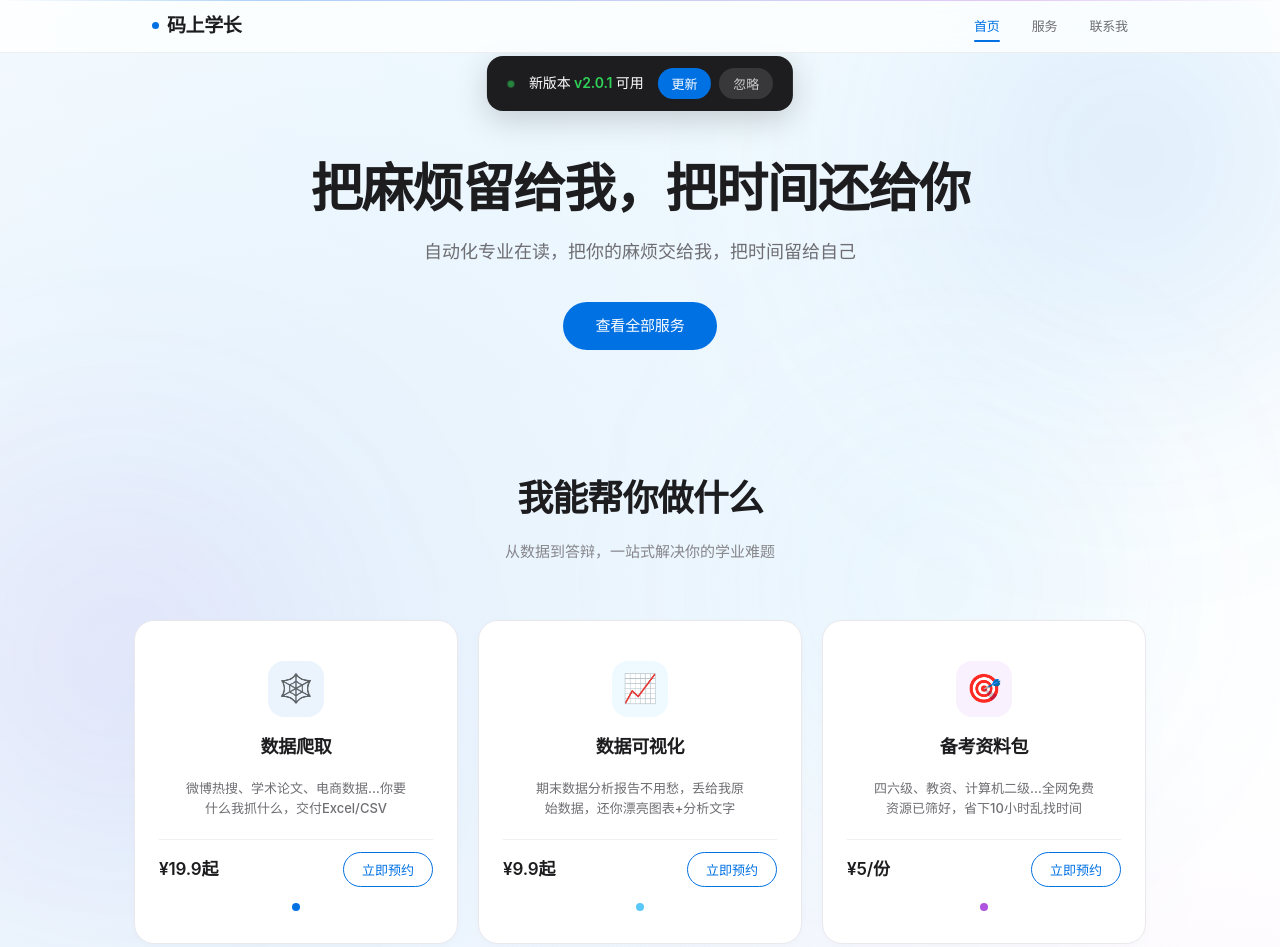
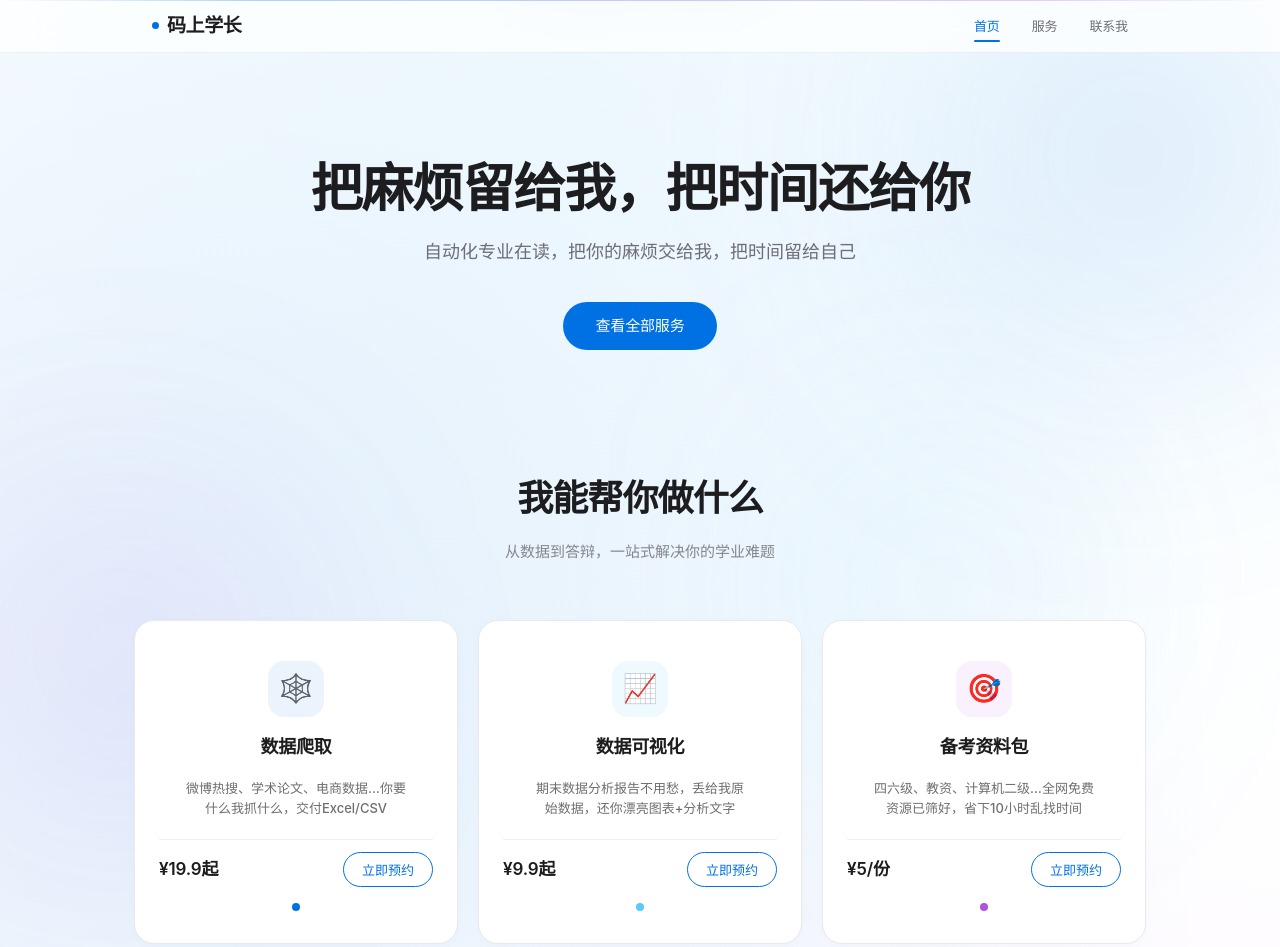
Before and after one commit to happyfly688/m-shore, a plain HTML site: page index.html in a window 1280 px wide. Shown: the top 947 px of the page. Drawn offline with Linux system fonts and the light colour scheme.

Commit message:
同步版本号到 v2.0.1

```diff
--- a/index.html
+++ b/index.html
@@ -2326,7 +2326,7 @@ a {
      ========================================================= -->
 <script>
 (function(){
-    var APP_VERSION = '2.0.0';
+    var APP_VERSION = '2.0.1';
     var VERSION_URL = 'https://raw.githubusercontent.com/happyfly688/m-shore/main/version.json';
     var CHECK_INTERVAL = 1000 * 60 * 60 * 6; // 6 小时检查一次
 
```
